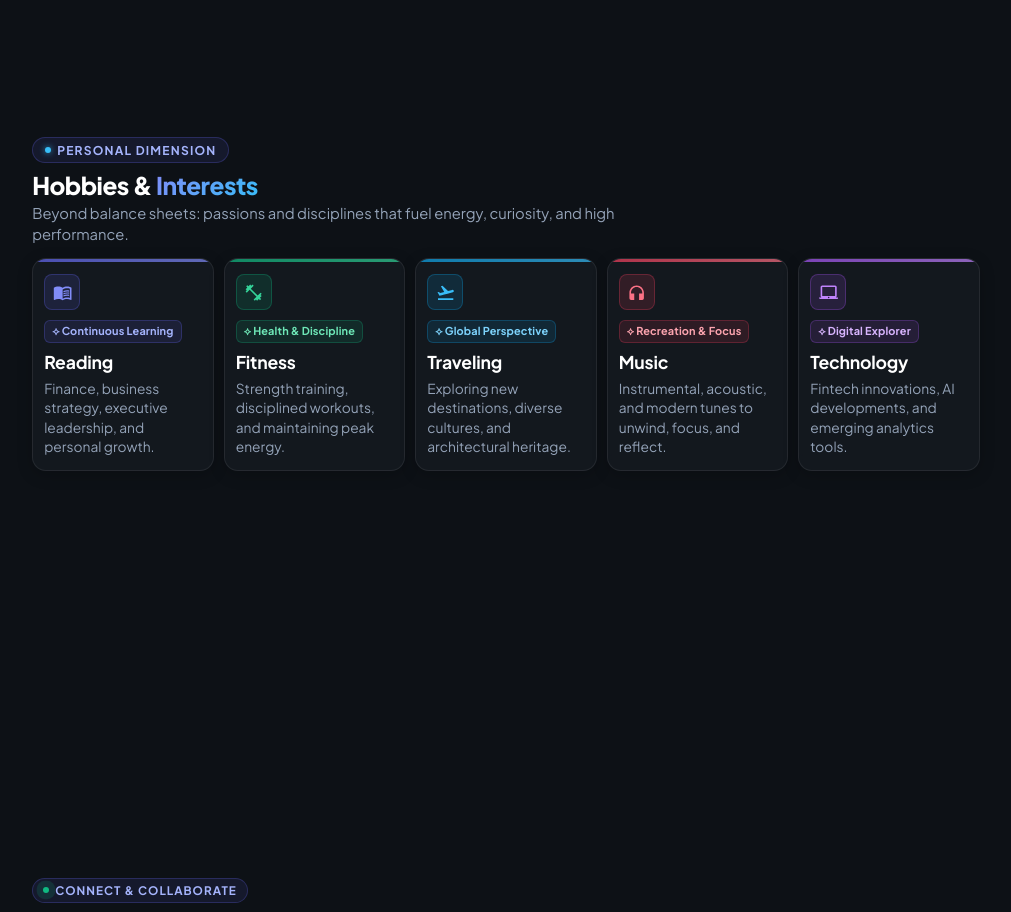
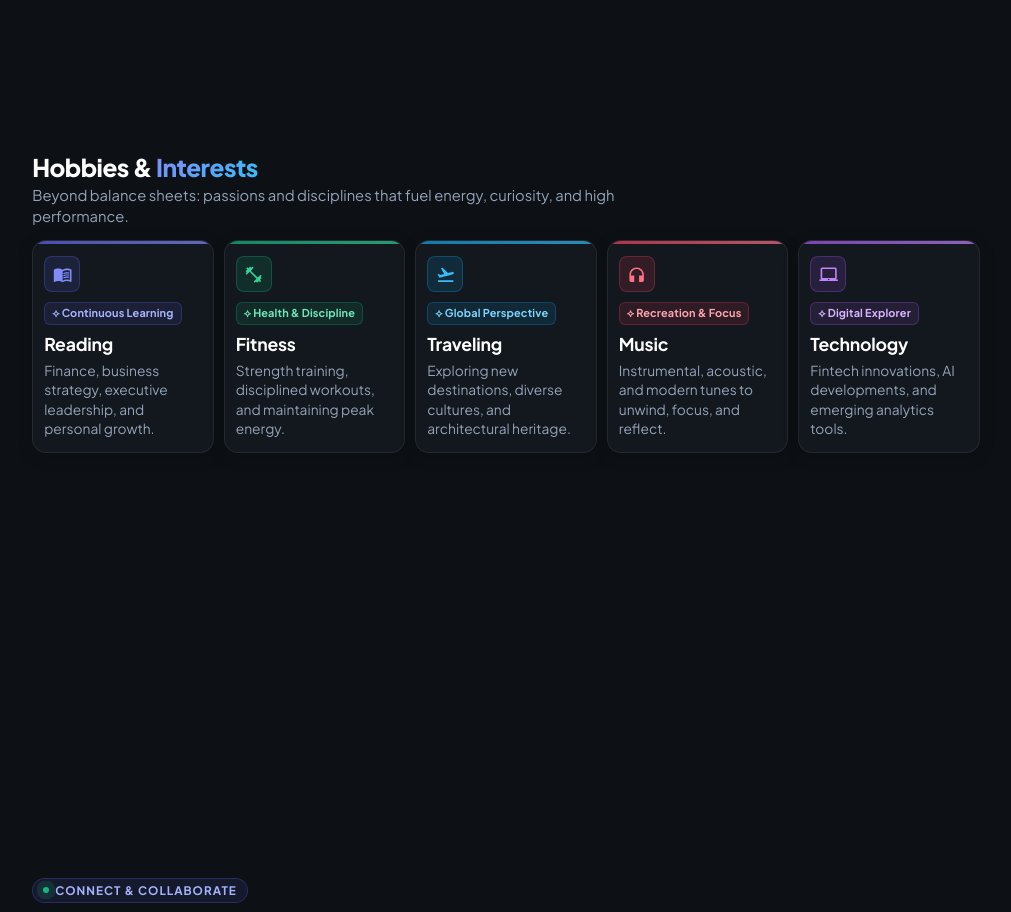
Before and after one commit to Ashishpandla07/Portfolio, a React (Create React App) app: page / in a window 1280 px wide. Shown: the part 4100-5012 px from the top of the page, without its empty margins (259-1270 px from the left). Built offline with nearby package versions, Linux system fonts and the light colour scheme.

Commit message:
content(hobbies): remove PERSONAL DIMENSION eyebrow header

```diff
--- a/src/components/Hobbies.tsx
+++ b/src/components/Hobbies.tsx
@@ -68,10 +68,6 @@ function Hobbies() {
   return (
     <div className="hobbies-container" id="hobbies">
       <div className="section-header">
-        <div className="hobbies-eyebrow">
-          <span className="pulse-dot"></span>
-          <span>PERSONAL DIMENSION</span>
-        </div>
         <h1 className="hobbies-title">
           Hobbies & <span className="highlight-gradient">Interests</span>
         </h1>
```
